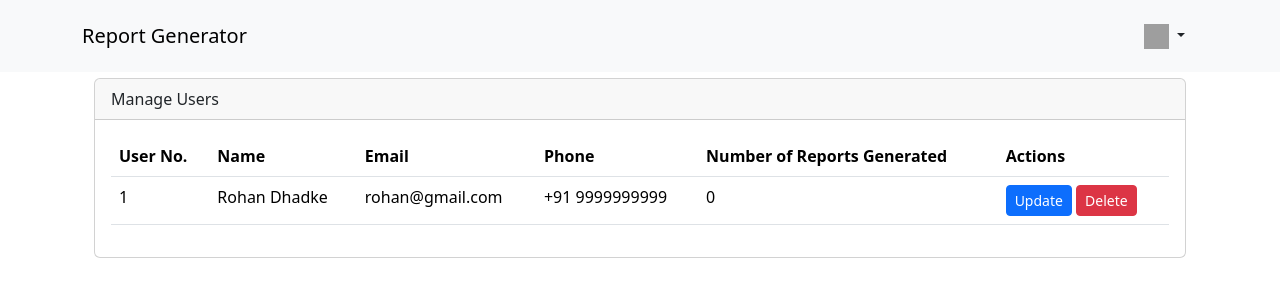
After one commit to rohandhadke/Report-Generator, a Flask app: template templates/admin/manageUsers.html in a window 1280 px wide. The commit adds this page. Shown: the top 300 px of the page. Run offline with Flask 3, Linux system fonts and the light colour scheme; the template is opened without the code that fills it, so the values that code supplies are empty; grey boxes are pictures that could not be loaded.

Commit message:
added files

```diff
--- a/templates/admin/dashboard.html
+++ b/templates/admin/dashboard.html
@@ -16,7 +16,7 @@
     <div class="container">
       <nav class="navbar navbar-expand-lg bg-body-tertiary fixed-top">
         <div class="container">
-          <a class="navbar-brand" href="#">Report Generator</a>
+          <a class="navbar-brand" href="#">Report Generator<span style="color: red;"> Admin</span></a>
           <ul class="navbar-nav me-auto mb-2 mb-lg-0">
           </ul>
           <nav class="navbar bg-body-tertiary">
--- a/templates/admin/login.html
+++ b/templates/admin/login.html
@@ -14,7 +14,7 @@
       <div class="form" style="margin-top: 5%; margin-right: 15%; margin-left: 15%;">
         <div class="card" style="border-color: orange;">
           <div class="card-header">
-            <h3 align="center">Login - Admin</h3>
+            <h3 align="center">Login - <span style="color: red;"> Admin</span></h3>
           </div>
           <div class="card-body">
             <form method="POST" action="/login.html">
--- /dev/null
+++ b/templates/admin/manageUsers.html
@@ -0,0 +1,81 @@
+<!doctype html>
+<html lang="en">
+  <head>
+    <meta charset="utf-8">
+    <meta name="viewport" content="width=device-width, initial-scale=1">
+    <title>Manage Users</title>
+    <link href="https://cdn.jsdelivr.net/npm/bootstrap@5.3.3/dist/css/bootstrap.min.css" rel="stylesheet" integrity="sha384-QWTKZyjpPEjISv5WaRU9OFeRpok6YctnYmDr5pNlyT2bRjXh0JMhjY6hW+ALEwIH" crossorigin="anonymous">
+  </head>
+  <body>
+    <div class="container">
+        <!-- nav bar -->
+
+  <div class="container">
+    <nav class="navbar navbar-expand-lg bg-body-tertiary fixed-top">
+      <div class="container">
+        <a class="navbar-brand" href="#">Report Generator</a>
+        <ul class="navbar-nav me-auto mb-2 mb-lg-0">
+        </ul>
+        <nav class="navbar bg-body-tertiary">
+          <li class="nav-item dropdown" style="list-style: none;">
+            <a type="button" class="btn dropdown-toggle" data-bs-toggle="dropdown" data-bs-display="static"
+              aria-expanded="false">
+              <img src="user.png" alt="Bootstrap" width="25" height="25">
+            </a>
+            <ul class="dropdown-menu dropdown-menu-end dropdown-menu-lg-start">
+              <li><button class="dropdown-item" type="button"><a href="user/profile.html" style="text-decoration: none; color: #000;">Profile</a></button></li>
+              <li><button class="dropdown-item" type="button"><a href="user/myReports.html" style="text-decoration: none; color: #000;">My Reports</a></button></li>
+              <li>
+                  <hr class="dropdown-divider">
+              </li>
+              <li><button class="dropdown-item" type="button">Logout</button></li>
+            </ul>
+          </li>
+        </nav>
+      </div>
+    </nav>
+  </div>
+  <!-- end nav bar -->
+  <!-- manage users -->
+
+  <div class="container" style="margin-top: 7%;">
+    <div class="card">
+      <div class="card-header">
+        Manage Users
+      </div>
+      <div class="card-body">
+        <table class="table">
+          <thead>
+              <tr>
+                  <th>User No.</th>
+                  <th>Name</th>
+                  <th>Email</th>
+                  <th>Phone</th>
+                  <th>Number of Reports Generated</th>
+                  <th>Actions</th>
+              </tr>
+          </thead>
+          <tbody>
+            <tr>
+              <td>1</td>
+              <td>Rohan Dhadke</td>
+              <td>rohan@gmail.com</td>
+              <td>+91 9999999999</td>
+              <td>0</td>
+              <td> <button class="btn btn-primary btn-sm" onclick="updateUser(1)">
+                <i class="fas fa-edit"></i> Update
+            </button>
+            <button class="btn btn-danger btn-sm" onclick="deleteUser(1)">
+                <i class="fas fa-trash-alt"></i> Delete
+            </button></td>
+            </tr>
+          </tbody>
+        </table>
+      </div>
+    </div>
+  </div>
+
+    </div>
+    <script src="https://cdn.jsdelivr.net/npm/bootstrap@5.3.3/dist/js/bootstrap.bundle.min.js" integrity="sha384-YvpcrYf0tY3lHB60NNkmXc5s9fDVZLESaAA55NDzOxhy9GkcIdslK1eN7N6jIeHz" crossorigin="anonymous"></script>
+  </body>
+</html>
--- a/templates/admin/signup.html
+++ b/templates/admin/signup.html
@@ -14,7 +14,7 @@
       <div class="form" style="margin-top: 5%; margin-right: 15%; margin-left: 15%;">
         <div class="card" style="border-color: orange;">
           <div class="card-header">
-            <h3 align="center">Sign Up - Admin</h3>
+            <h3 align="center">Sign Up - <span style="color: red;"> Admin</span></h3>
           </div>
           <div class="card-body">
             <form method="POST" action="/login.html">
```
Also changed, not shown: templates/admin/generatedReports.html (added, +70 -0 lines), templates/admin/admin.html (added), 1 other file.
